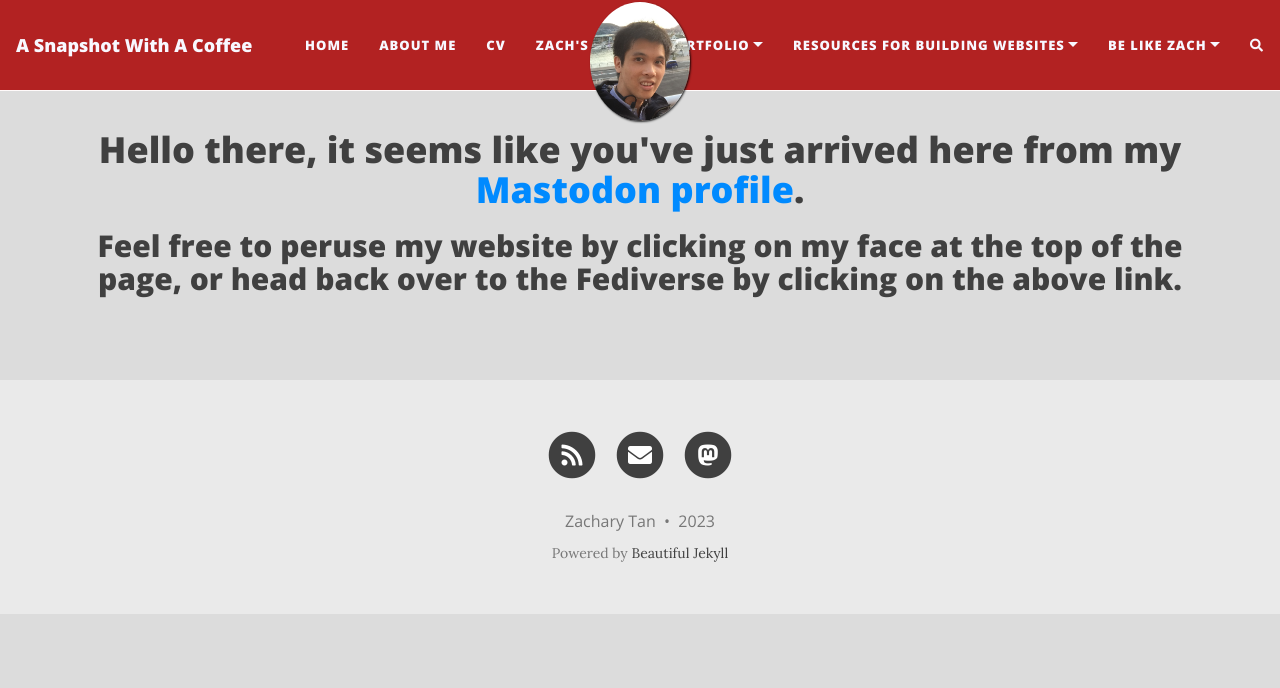
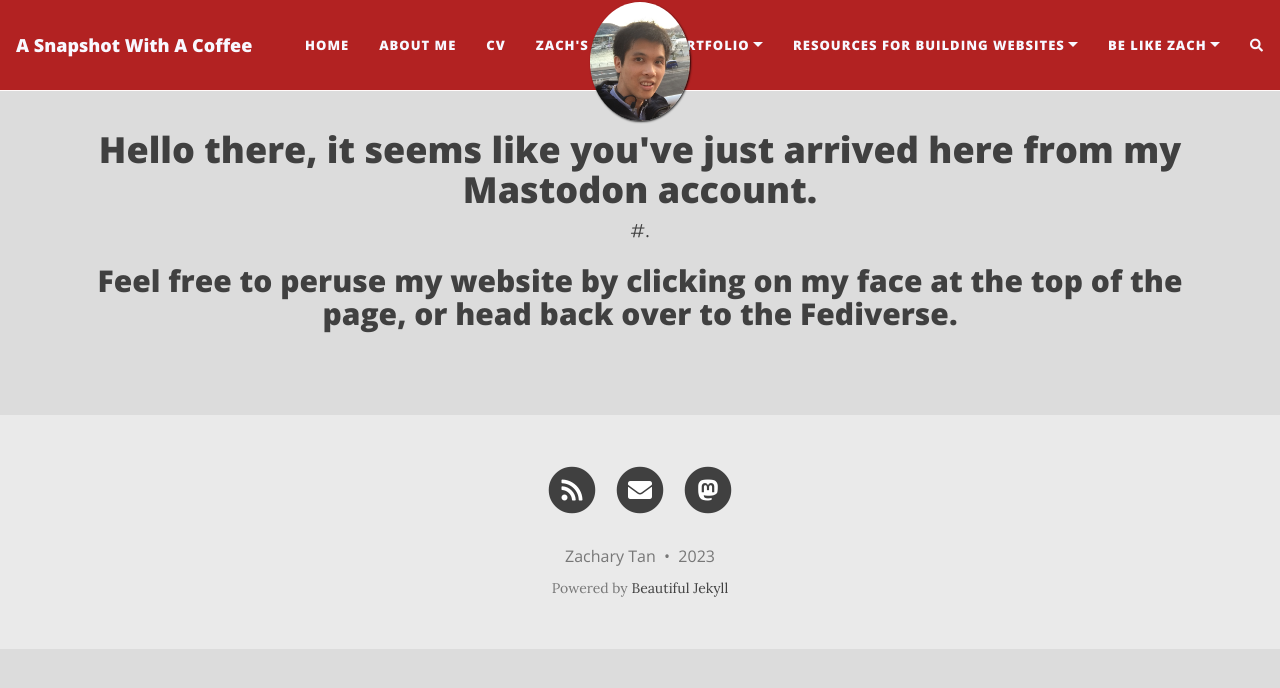
Before and after one commit to OZ7UP/TiredSetonix, a Jekyll site: the page built from LandingPage.html, in a window 1280 px wide. Shown: the top 688 px of the page. Built offline with Jekyll 4.4.1, drawn with Linux system fonts in a browser that asks for light colours; nearby versions of some CDN libraries; comment, search, counter and statistics services are not loaded.

Commit message:
Update LandingPage.html

```diff
--- a/LandingPage.html
+++ b/LandingPage.html
@@ -5,11 +5,13 @@ permalink: /LandingPage.html
 ---
 
 <div class="text-center">
-  <h1>Hello there, it seems like you've just arrived here from my <a rel="me" href="https://famichiki.jp/@RBurn_Ave_Zach">Mastodon profile</a>.</h1>
+  <h1>Hello there, it seems like you've just arrived here from my Mastodon account.</h1>
+
+    #<a rel="me" href="https://famichiki.jp/@RBurn_Ave_Zach"></a>.
 
 
 
-  <h2>Feel free to peruse my website by clicking on my face at the top of the page, or head back over to the Fediverse by clicking on the above link.</h2>
+  <h2>Feel free to peruse my website by clicking on my face at the top of the page, or head back over to the Fediverse.</h2>
   <br/>
 
 </div>
```
